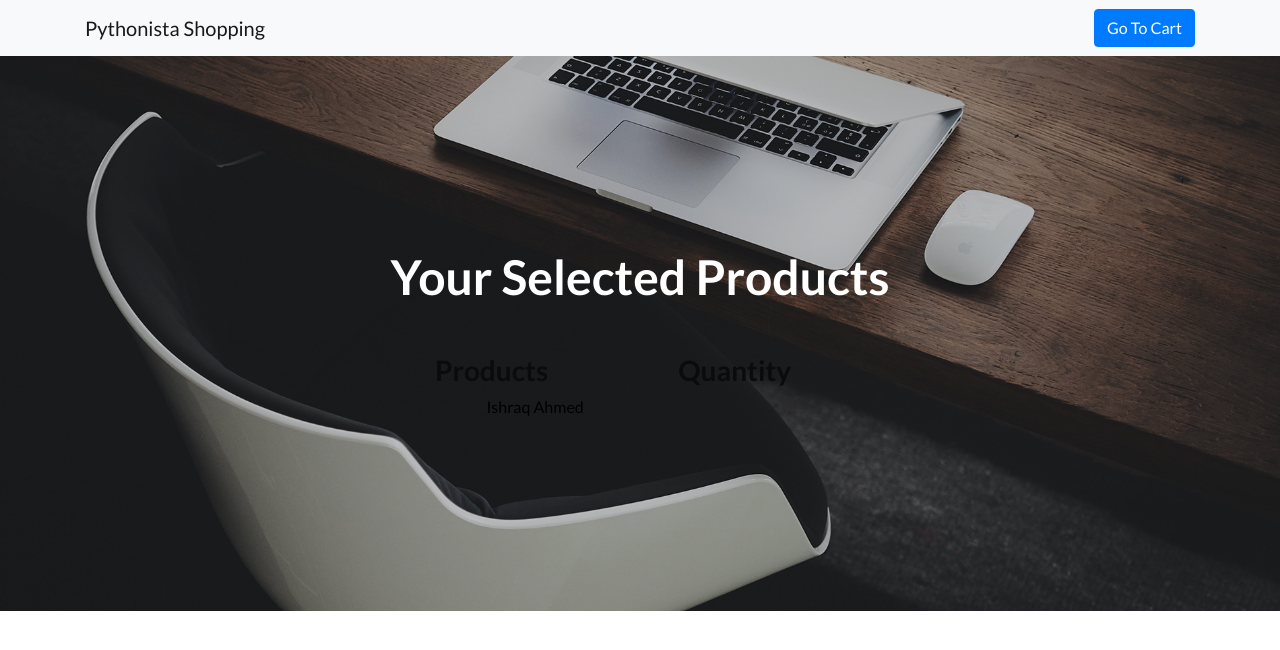
After one commit to IshraqNibir/ShoppingCart, a Django app: page /confirm in a window 1280 px wide. The commit adds this page. Shown: the top 650 px of the page. Run offline with Django 3.2, Linux system fonts and the light colour scheme; some libraries are stand-ins or nearby versions.

Commit message:
confirm html created

```diff
--- /dev/null
+++ b/shopapp/templates/shopapp/confirm.html
@@ -0,0 +1,69 @@
+{% load static %}
+<!DOCTYPE html>
+<html lang="en">
+    <head>
+        <meta charset="utf-8" />
+        <meta name="viewport" content="width=device-width, initial-scale=1, shrink-to-fit=no" />
+        <meta name="description" content="" />
+        <meta name="author" content="" />
+        <title>Order Details</title>
+        <!-- Favicon-->
+        <link rel="icon" type="image/x-icon" href="assets/favicon.ico" />
+        <!-- Font Awesome icons (free version)-->
+        <script src="https://use.fontawesome.com/releases/v5.15.3/js/all.js" crossorigin="anonymous"></script>
+        <!-- Simple line icons-->
+        <link href="https://cdnjs.cloudflare.com/ajax/libs/simple-line-icons/2.5.5/css/simple-line-icons.min.css" rel="stylesheet" type="text/css" />
+        <!-- Google fonts-->
+        <link href="https://fonts.googleapis.com/css?family=Lato:300,400,700,300italic,400italic,700italic" rel="stylesheet" type="text/css" />
+        <!-- Core theme CSS (includes Bootstrap)-->
+        <link href="{% static 'shopapp/order.css' %}" rel="stylesheet" />
+    </head>
+    <body>
+        <!-- Navigation-->
+        <nav class="navbar navbar-light bg-light static-top">
+            <div class="container">
+                <a class="navbar-brand" href="#!">Pythonista Shopping</a>
+                <a class="btn btn-primary" href="#!">Go To Cart</a>
+            </div>
+        </nav>
+        <!-- Masthead-->
+        <header class="masthead text-white text-center">
+            <div class="overlay"></div>
+            <div class="container">
+                <div class="row">
+                    <div class="col-xl-9 mx-auto"><h1 class="mb-5">Your Selected Products</h1></div>
+                    <div class="" style="padding-left: 250px;">
+                        <form method="POST" action="/order" enctype="multipart/form-data">
+                            {% csrf_token %}
+                            <div class="row">
+                                <div class="column" style="padding-left: 130px; color: black;" ><h3>Products</h3></div>
+                                <div class="column" style="padding-left: 130px; color: black;"><h3>Quantity</h3></div>
+                                    <div class="col-12 col-md-9 mb-2 mb-md-0">
+                                        <span class="" style="color: black;">Ishraq</span>
+                                        <span class="" style="color: black;">Ahmed</span>
+                                    </div>
+                            </div>
+                        </form>
+                    </div>
+                </div>
+            </div>
+        </header>
+        <!-- Icons Grid-->
+
+        <script src="https://code.jquery.com/jquery-3.5.1.slim.min.js"></script>
+        <script src="https://cdn.jsdelivr.net/npm/bootstrap@4.6.0/dist/js/bootstrap.bundle.min.js"></script>
+        <!-- Core theme JS-->
+        <script src="js/scripts.js">
+        </script>
+    </body>
+</html>
+
+<script>
+
+    function showMessage() {
+        window.alert("Product will be added to Cart.");
+    }
+
+    var cart = document.getElementById("mybutton");
+    cart.addEventListener('click', showMessage);
+</script>
--- a/shopapp/templates/shopapp/order.html
+++ b/shopapp/templates/shopapp/order.html
@@ -23,7 +23,7 @@
         <nav class="navbar navbar-light bg-light static-top">
             <div class="container">
                 <a class="navbar-brand" href="#!">Pythonista Shopping</a>
-                <a class="btn btn-primary" href="#!">Go To Cart</a>
+                <a class="btn btn-primary" href="confirm">Go To Cart</a>
             </div>
         </nav>
         <!-- Masthead-->
--- a/shopapp/urls.py
+++ b/shopapp/urls.py
@@ -5,4 +5,5 @@ from . import views
 urlpatterns = [
     path('', views.home, name='home'),
     path('order', views.order, name='order'),
+    path('confirm', views.confirm, name='confirm'),
 ]
--- a/shopapp/views.py
+++ b/shopapp/views.py
@@ -3,7 +3,7 @@ from django.http import HttpResponse
 from .models import Order
 from .forms import OrderForm
 from django.views.decorators.csrf import csrf_exempt
-from .models import Products
+from .models import Products, Order
 from django.template import loader
 
 # Create your views here.
@@ -28,3 +28,11 @@ def order(request):
             order_data = f.save()
         message = "Product Added To The Cart"
     return HttpResponse(template.render(context, request))
+
+def confirm(request):
+    orders = Order.objects.all()
+    template = loader.get_template('shopapp/confirm.html')
+    context = {
+        'orders': orders,
+    }
+    return HttpResponse(template.render(context, request))
```
Also changed, not shown: db.sqlite3.
